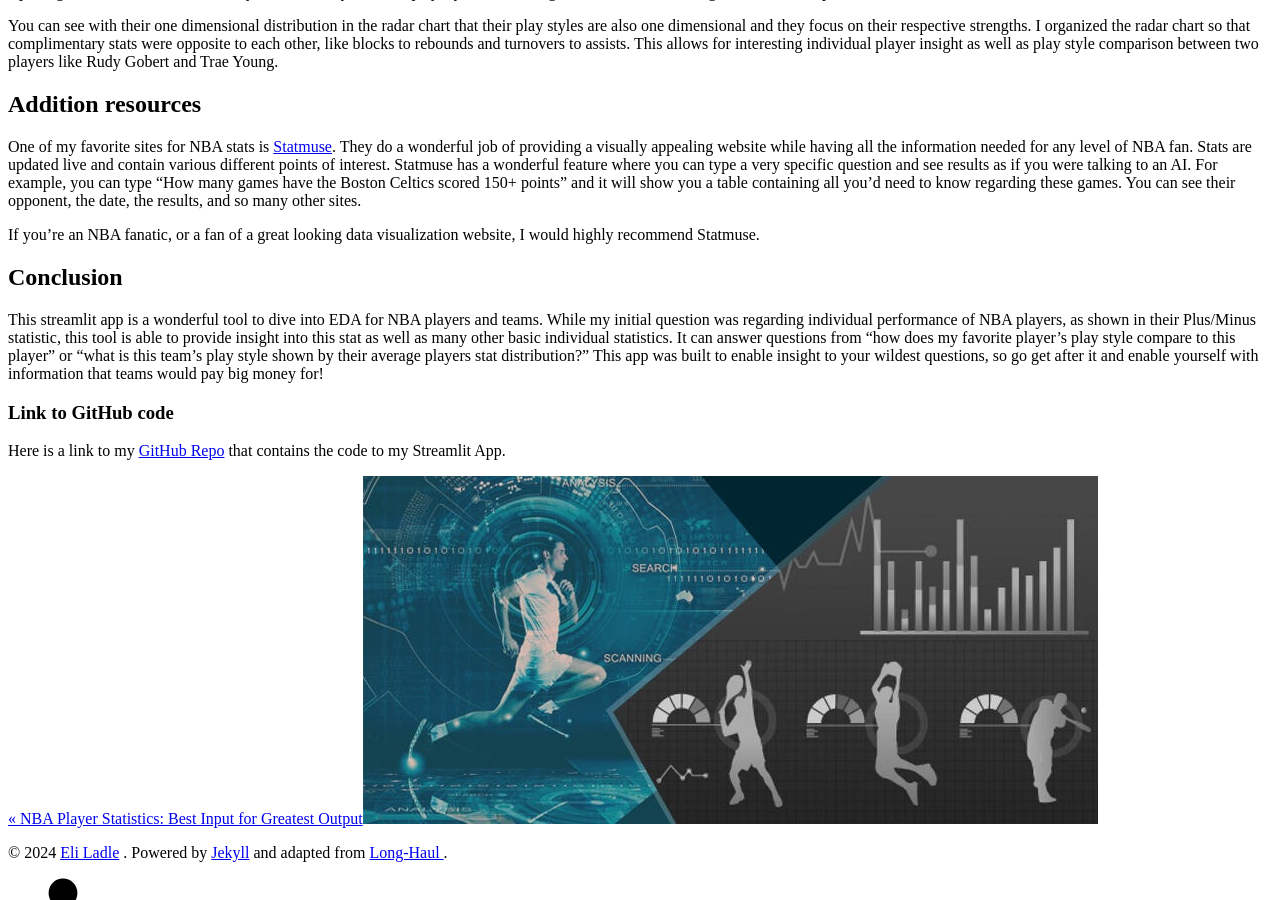
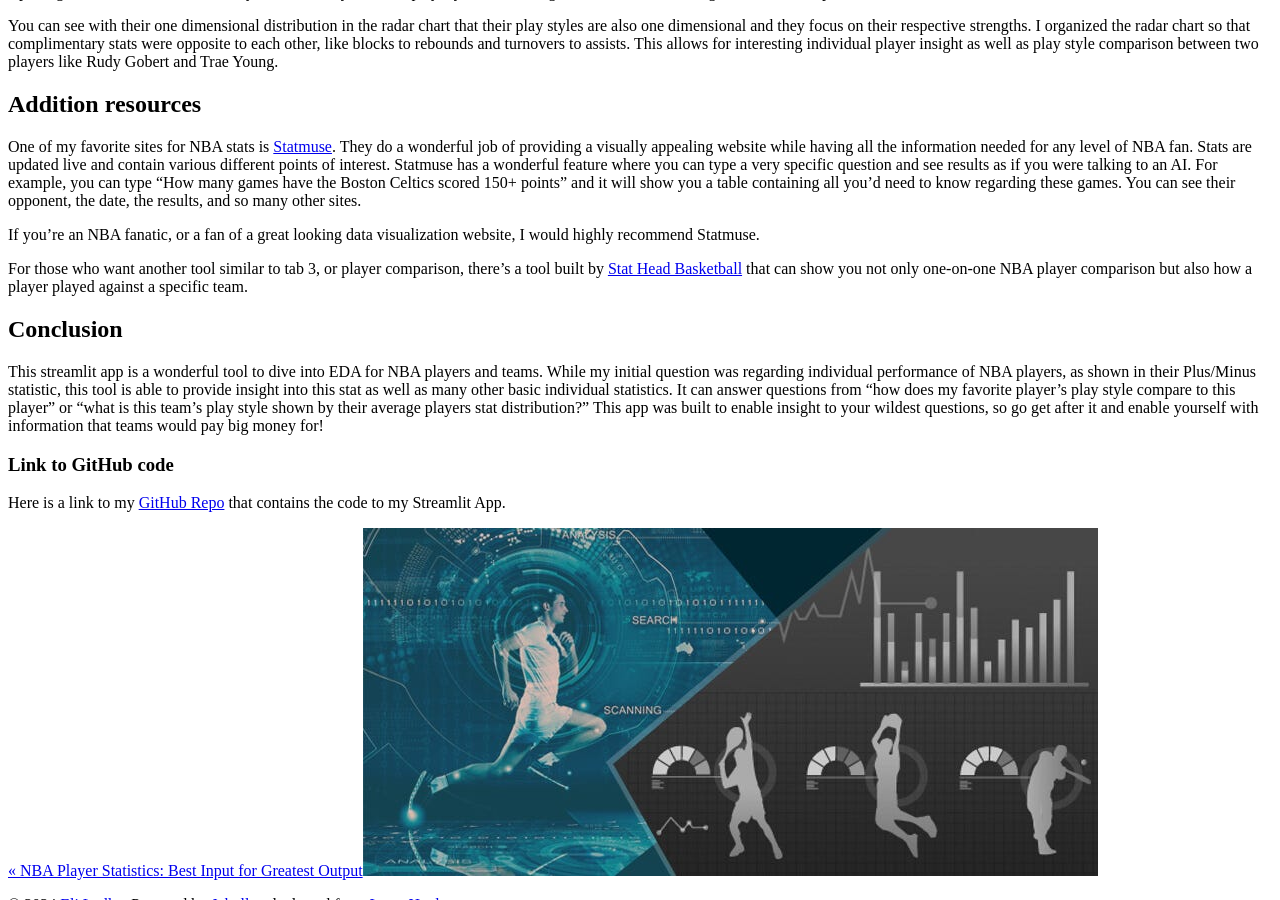
Before and after one commit to eladle21/my-blog, a Jekyll site: the page built from _posts/2024-12-4-Blog-Post-3.md, in a window 1280 px wide and 900 px high, scrolled down 3410 px. Built offline with Jekyll 4.4.1, drawn with Linux system fonts in a browser that asks for light colours; nearby versions of some CDN libraries.

Commit message:
add another link

```diff
--- a/_posts/2024-12-4-Blog-Post-3.md
+++ b/_posts/2024-12-4-Blog-Post-3.md
@@ -61,6 +61,8 @@ One of my favorite sites for NBA stats is [Statmuse](https://www.statmuse.com/nb
 
 If you're an NBA fanatic, or a fan of a great looking data visualization website, I would highly recommend Statmuse.
 
+For those who want another tool similar to tab 3, or player comparison, there's a tool built by [Stat Head Basketball](https://stathead.com/basketball/versus-finder.cgi) that can show you not only one-on-one NBA player comparison but also how a player played against a specific team.
+
 ## Conclusion
 
 This streamlit app is a wonderful tool to dive into EDA for NBA players and teams.  While my initial question was regarding individual performance of NBA players, as shown in their Plus/Minus statistic, this tool is able to provide insight into this stat as well as many other basic individual statistics.  It can answer questions from "how does my favorite player's play style compare to this player" or "what is this team's play style shown by their average players stat distribution?"  This app was built to enable insight to your wildest questions, so go get after it and enable yourself with information that teams would pay big money for!
```
